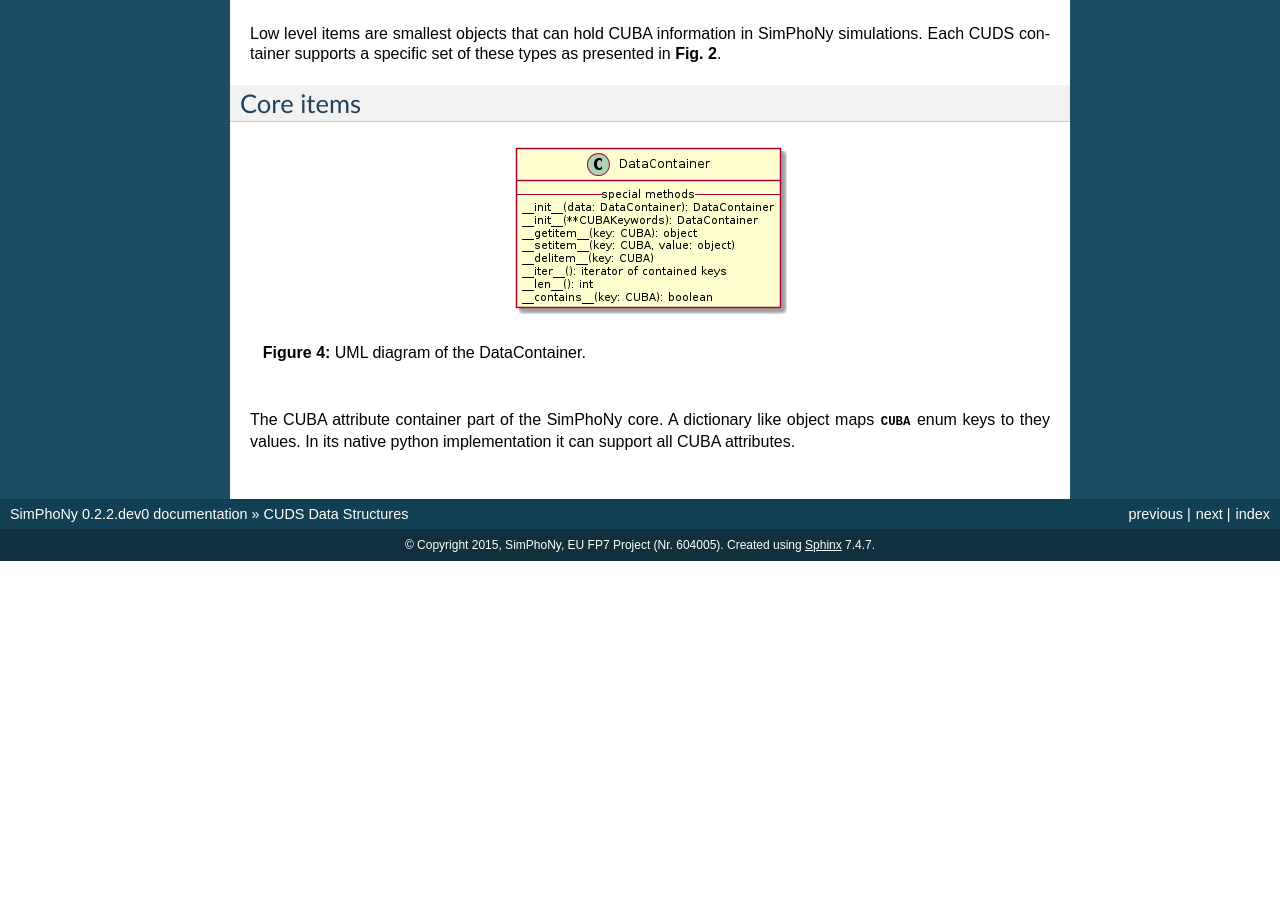
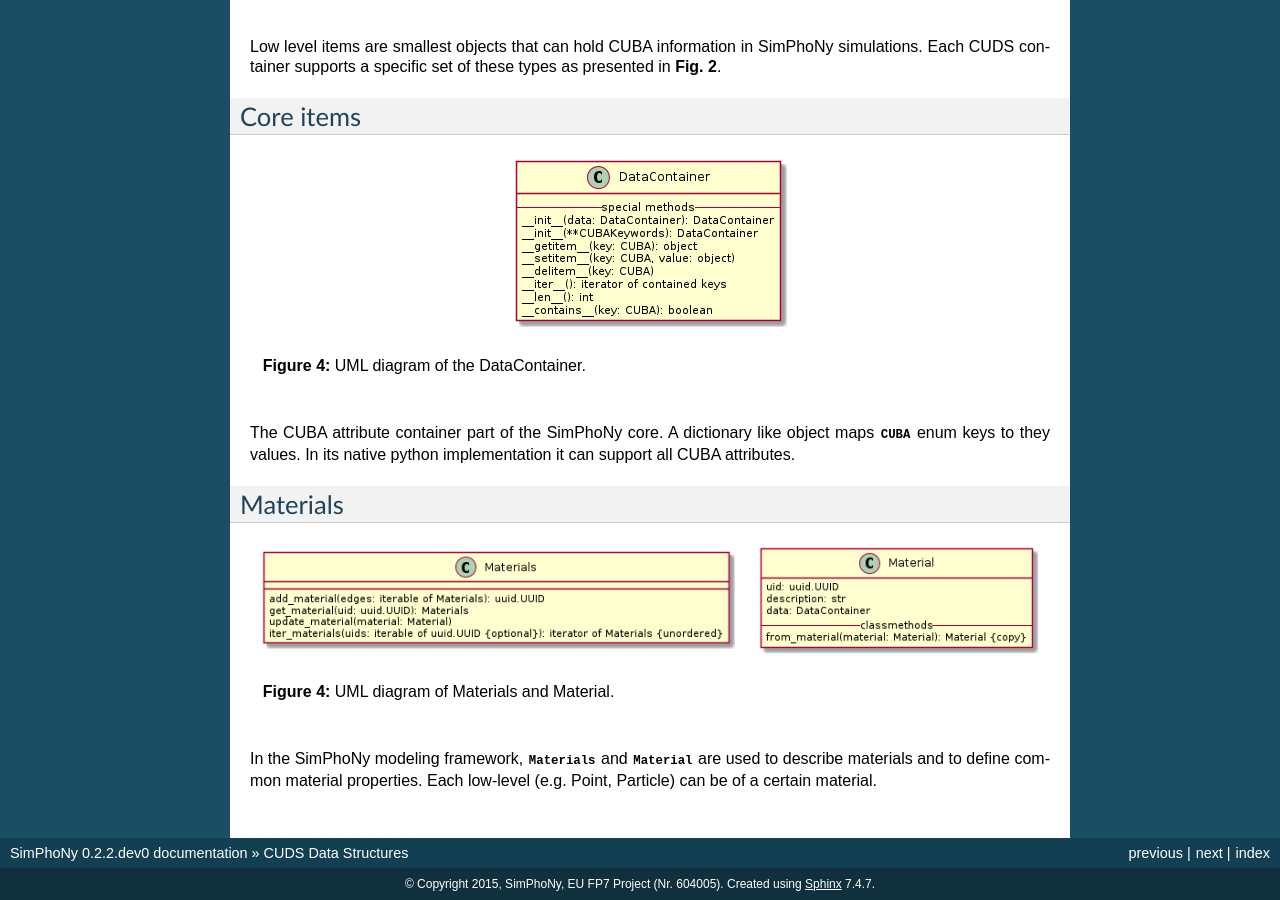
Before and after one commit to simphony/simphony-common, a Sphinx documentation site: the page built from doc/source/cuds_definition.rst, in a window 1280 px wide and 900 px high, scrolled down 2443 px. Built offline with Sphinx 7.4.7, drawn with Linux system fonts in a browser that asks for light colours; before the commit the page ends 3004 px from its top, so only the background shows below that.

Commit message:
Add Material and Materials to documenation

```diff
--- a/doc/source/cuds_definition.rst
+++ b/doc/source/cuds_definition.rst
@@ -89,3 +89,14 @@ Core items
 The CUBA attribute container part of the SimPhoNy core. A dictionary
 like object maps :class:`~.CUBA` enum keys to they values. In its
 native python implementation it can support all CUBA attributes.
+
+Materials
+----------
+
+.. figure:: ./images/material_materials.png
+
+   **Figure 4:** UML diagram of Materials and Material.
+
+In the SimPhoNy modeling framework, :class:`~.Materials` and :class:`~.Material`
+are used to describe materials and to define common material properties. Each
+low-level  (e.g. Point, Particle) can be of a certain material.
--- a/doc/source/uml/engine.txt
+++ b/doc/source/uml/engine.txt
@@ -3,6 +3,7 @@ abstract class ABCModelingEngine {
   BC : DataContainer
   CM : DataContainer
   SP : DataContainer
+  materials : Materials
   --
   {abstract} run()
   ..
--- /dev/null
+++ b/doc/source/uml/material_materials.txt
@@ -0,0 +1,4 @@
+@startuml
+!include materials.txt
+!include material.txt
+@enduml
```
Also changed, not shown: doc/source/api/cuds.rst (+10 -0 lines), doc/source/uml/material.txt (added, +9 -0 lines), doc/source/uml/materials.txt (added, +8 -0 lines), doc/source/images/engine.png, doc/source/images/material_materials.png (added).
